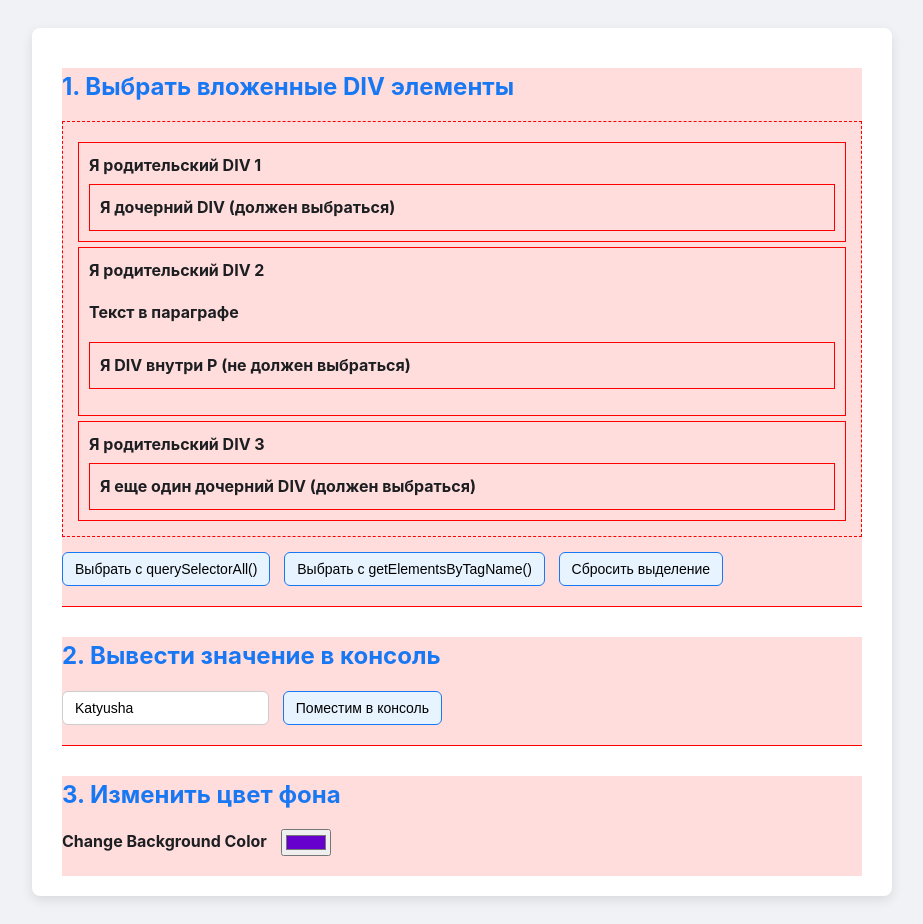
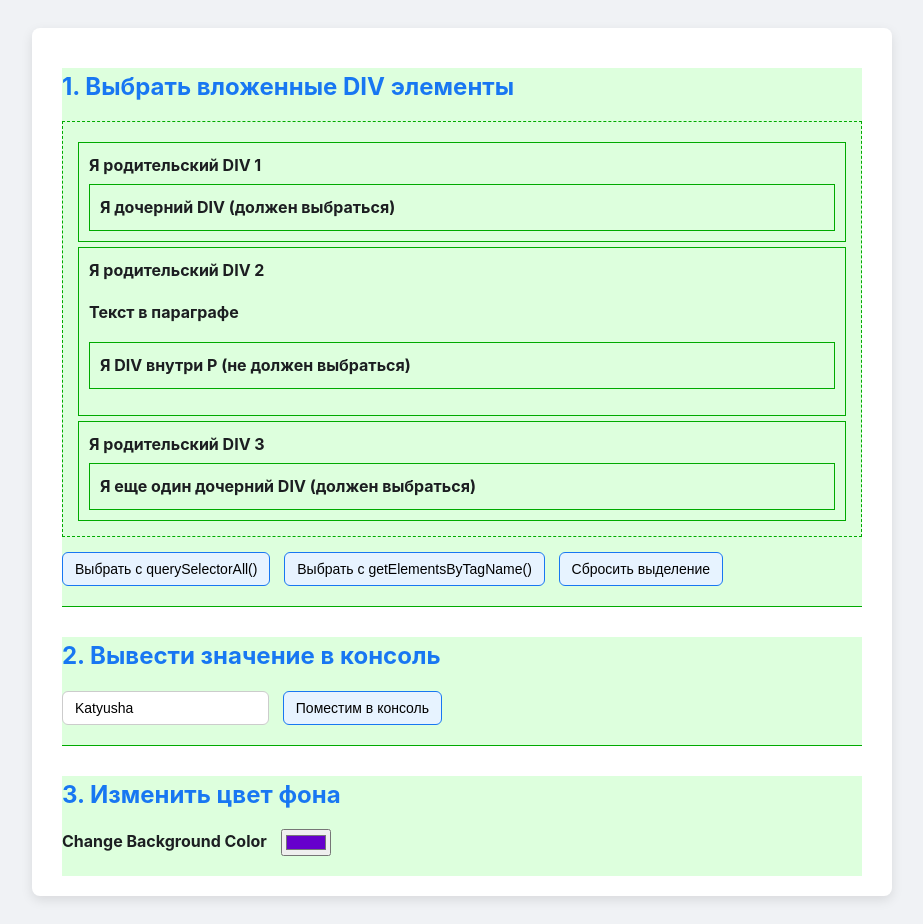
Before and after one commit to Alexpro299999/bychkov-labs, a plain HTML site: page Lab7/index.html in a window 1280 px wide. Both pictures are taken after a click on the button "Выбрать с querySelectorAll()". Shown: the whole page, without its empty margins (178-1101 px from the left). Drawn offline with Linux system fonts and the light colour scheme.

Commit message:
fix:lab7 style

```diff
--- a/Lab7/script.js
+++ b/Lab7/script.js
@@ -6,7 +6,7 @@ document.addEventListener('DOMContentLoaded', function() {
     function selectDivsWithQuerySelectorAll() {
         resetSelection();
         const nestedDivs = document.querySelectorAll('div > div');
-        nestedDivs.forEach(div => div.classList.add('highlighted'));
+        nestedDivs.forEach(div => div.classList.add('highlighted-green'));
     }
 
     function selectDivsWithGetElementsByTagName() {
@@ -15,14 +15,16 @@ document.addEventListener('DOMContentLoaded', function() {
         for (let i = 0; i < allDivs.length; i++) {
             const div = allDivs[i];
             if (div.parentNode && div.parentNode.tagName === 'DIV') {
-                div.classList.add('highlighted');
+                div.classList.add('highlighted-red');
             }
         }
     }
 
     function resetSelection() {
-        const highlightedDivs = document.querySelectorAll('.highlighted');
-        highlightedDivs.forEach(div => div.classList.remove('highlighted'));
+        const greenDivs = document.querySelectorAll('.highlighted-green');
+        const redDivs = document.querySelectorAll('.highlighted-red');
+        greenDivs.forEach(div => div.classList.remove('highlighted-green'));
+        redDivs.forEach(div => div.classList.remove('highlighted-red'));
     }
 
     queryBtn.addEventListener('click', selectDivsWithQuerySelectorAll);
--- a/Lab7/style.css
+++ b/Lab7/style.css
@@ -58,7 +58,14 @@ input[type="color"] {
     margin-top: 5px;
     border: 1px solid #999;
 }
-.highlighted {
+/* Зеленая подсветка */
+.highlighted-green {
+    background-color: #ddffdd;
+    border-color: #00aa00 !important;
+    font-weight: bold;
+}
+/* Красная подсветка */
+.highlighted-red {
     background-color: #ffdddd;
     border-color: #ff0000 !important;
     font-weight: bold;
```
